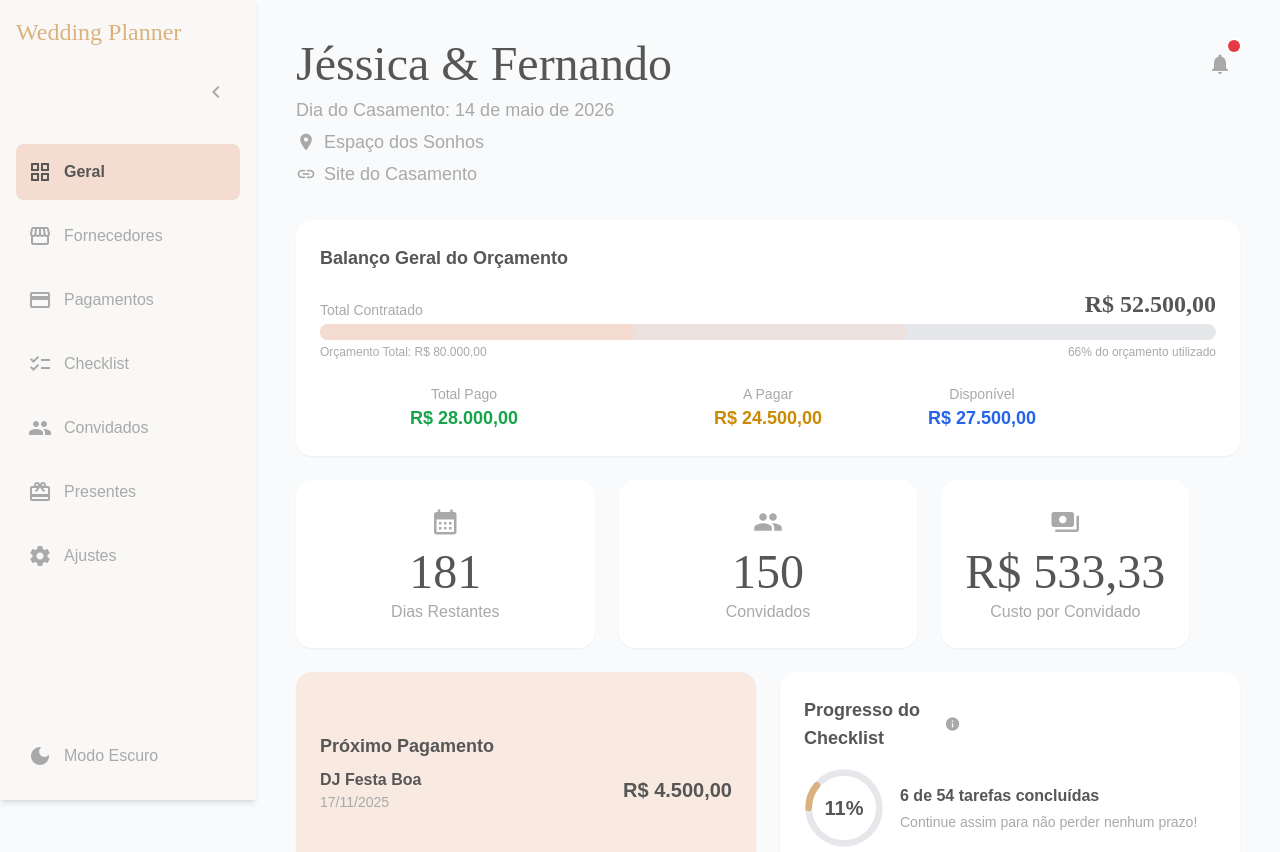
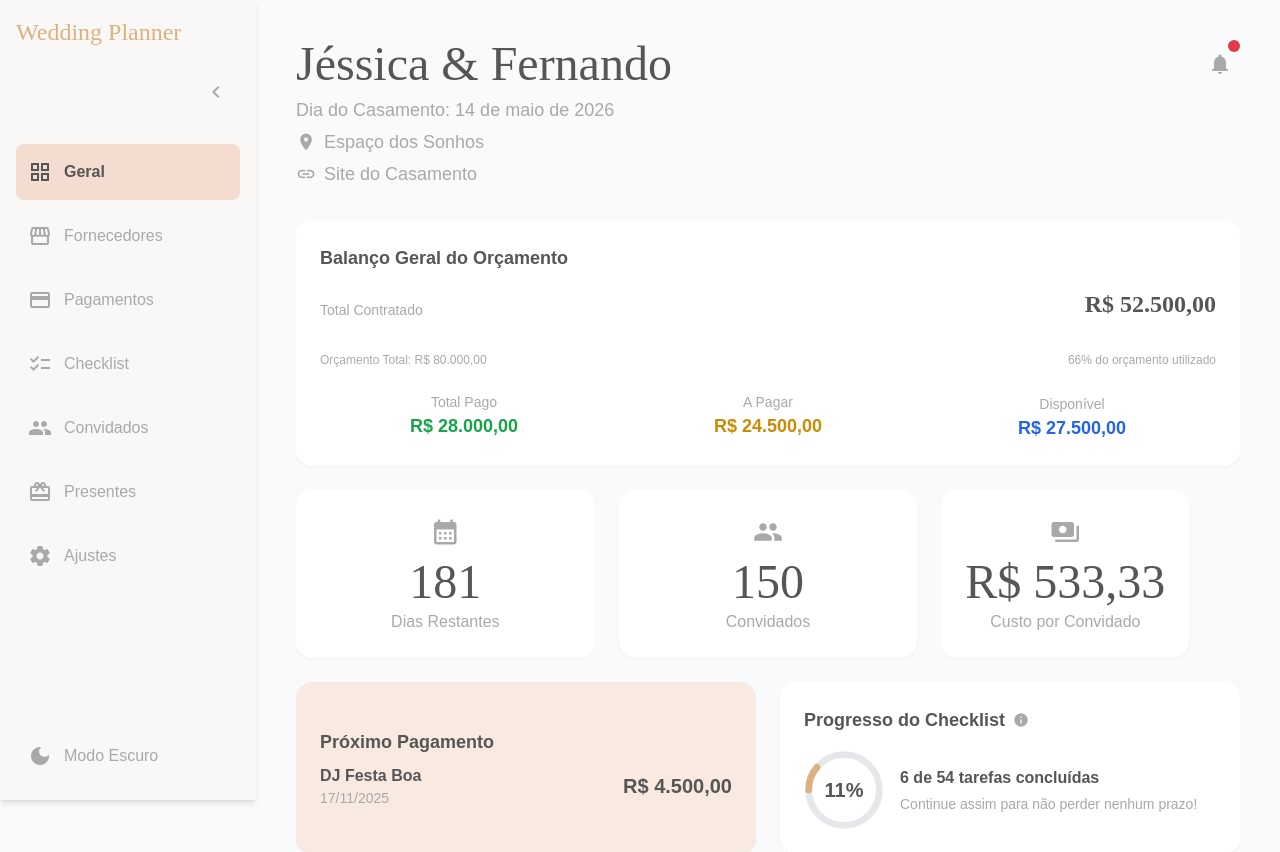
Before and after one commit to dfc1002-eng/Wedding-Planner, a React (Vite) app: page / in a window 1280 px wide. Shown: the top 852 px of the page. Built offline with nearby package versions, Linux system fonts and the light colour scheme; a web font is replaced by a local one.

Commit message:
[dyad] wrote 1 file(s)

```diff
--- a/src/components/ui/Tooltip.tsx
+++ b/src/components/ui/Tooltip.tsx
@@ -31,7 +31,7 @@ const Tooltip: React.FC<TooltipProps> = ({ text, children, position = 'top', dis
 
   return (
     <div
-      className="relative flex w-full"
+      className="relative inline-flex"
       onMouseEnter={() => setIsVisible(true)}
       onMouseLeave={() => setIsVisible(false)}
       onFocus={() => setIsVisible(true)}
```
